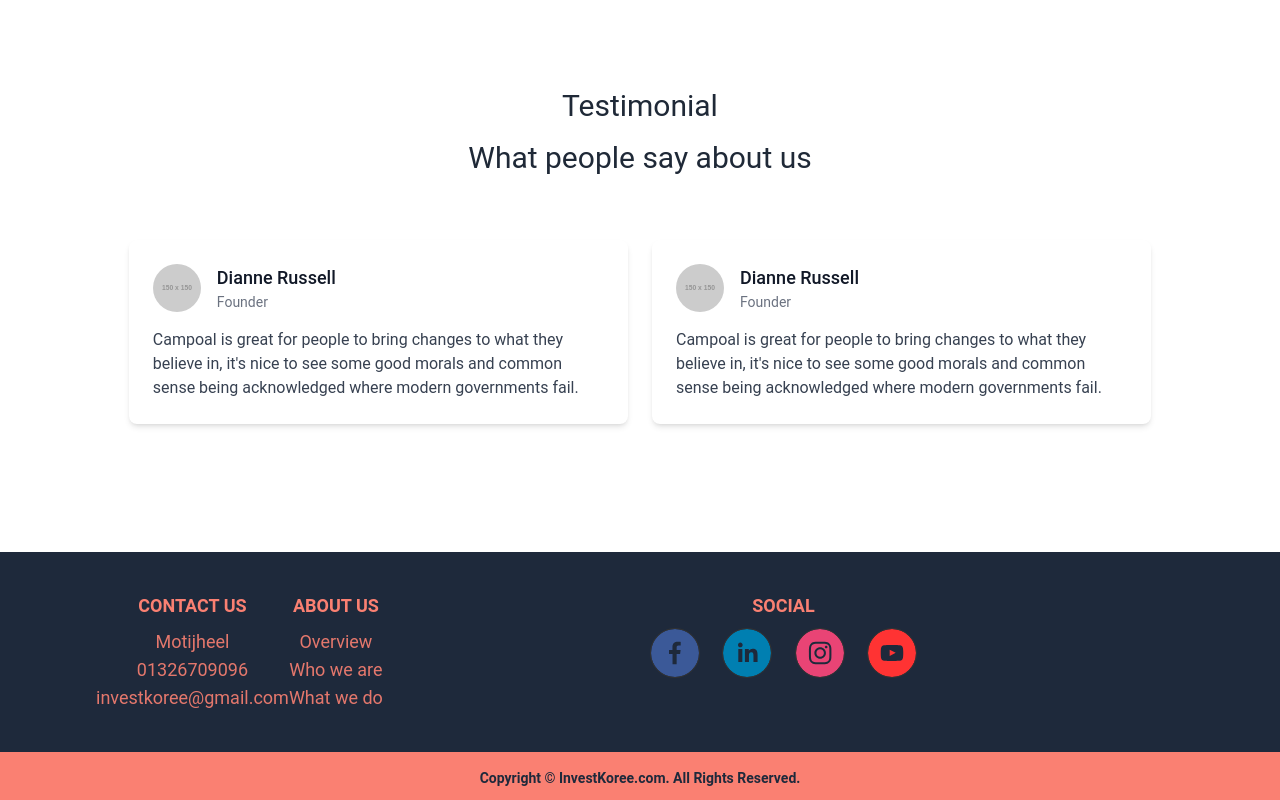
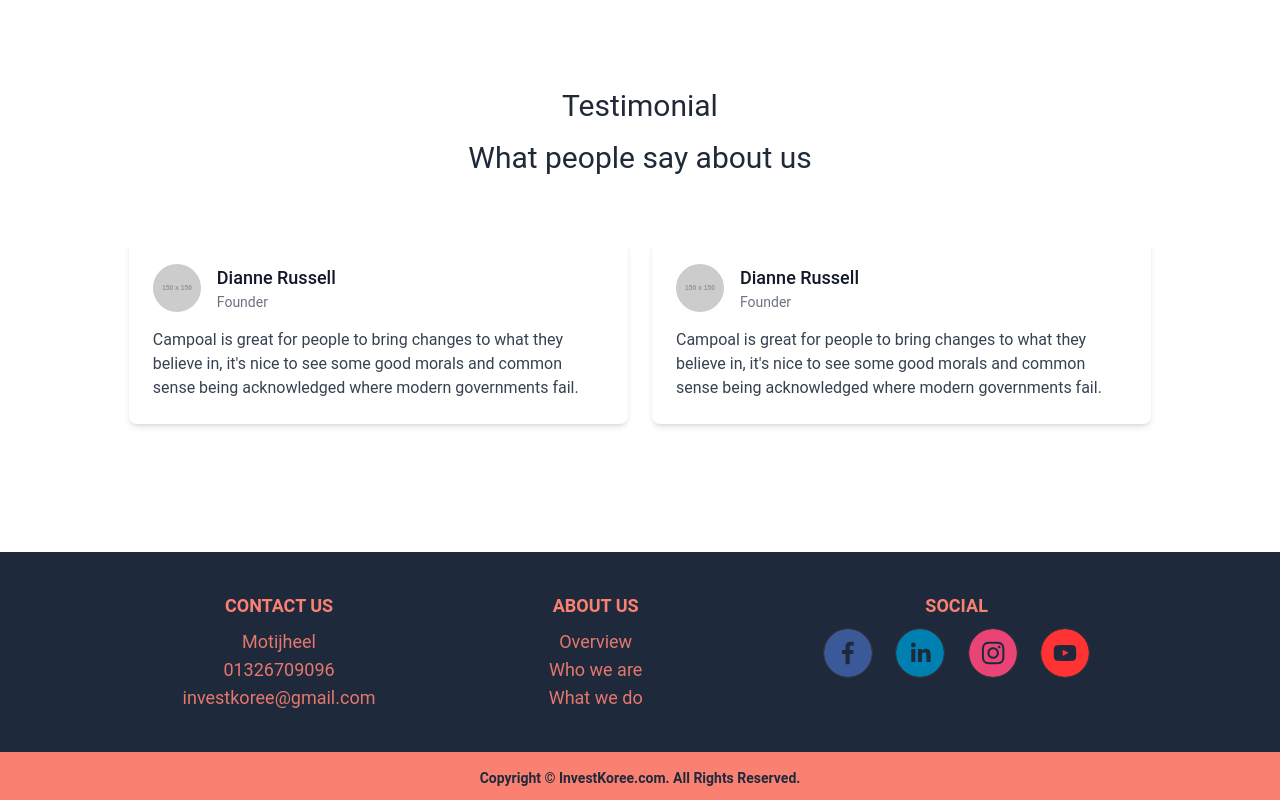
Before and after one commit to arnobm972/investkoree, a React (Vite) app in the folder client-side/: page / in a window 1280 px wide. Shown: the part 2216-3016 px from the top of the page. Built offline with nearby package versions, Linux system fonts and the light colour scheme.

Commit message:
responsiveness for all pages done

```diff
--- a/client-side/src/shared/Footer.jsx
+++ b/client-side/src/shared/Footer.jsx
@@ -46,7 +46,7 @@ function Footer() {
               </li>
             </ul>
           </nav>
-          <nav className="xxs:mx-auto xs:mx-auto sm-mx-auto">
+          <nav className="xxs:mx-auto xs:mx-auto sm-mx-auto lg:mx-0">
             <h6 className="footer-title opacity-100">Social</h6>
             <div className="flex flex-row gap-2">
               <a href="https://www.facebook.com">
```
